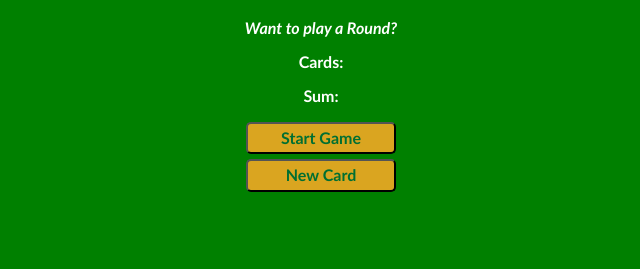
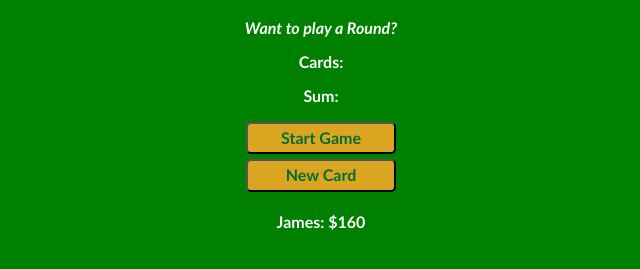
Before and after one commit to isih/blackJackGameProject, a plain HTML site: page index.html in a window 1280 px wide. Shown: the part 61-330 px from the top of the page, without its empty margins (319-959 px from the left). Drawn offline with nearby package versions, Linux system fonts and the light colour scheme.

Commit message:
blackJackCompleted

```diff
--- a/index.html
+++ b/index.html
@@ -9,6 +9,7 @@
         <p id="actual-sum">Sum: </p>
         <button id="start-btn" onclick="startGame()">Start Game</button><br>
         <button id="actual-new-card" onclick="newCard()">New Card</button>
+        <p id="name-balance"></p>
         <script src="index.js"></script>
     </body>
 </html>
--- a/index.js
+++ b/index.js
@@ -1,3 +1,8 @@
+let playerInfo = {
+    name: "James",
+    chips: 160
+}
+
 let sum = 0
 haveJack = false
 isAlive = false
@@ -5,6 +10,9 @@ let message = ""
 let actualSum = document.getElementById("actual-sum")
 let resultVarr = document.getElementById("round-message")
 let actualCards = document.getElementById("actual-cards")
+let actualNameBalance = document.getElementById("name-balance")
+
+actualNameBalance.textContent = playerInfo.name + ": $" + playerInfo.chips
 
 aryCards = []
 
```
